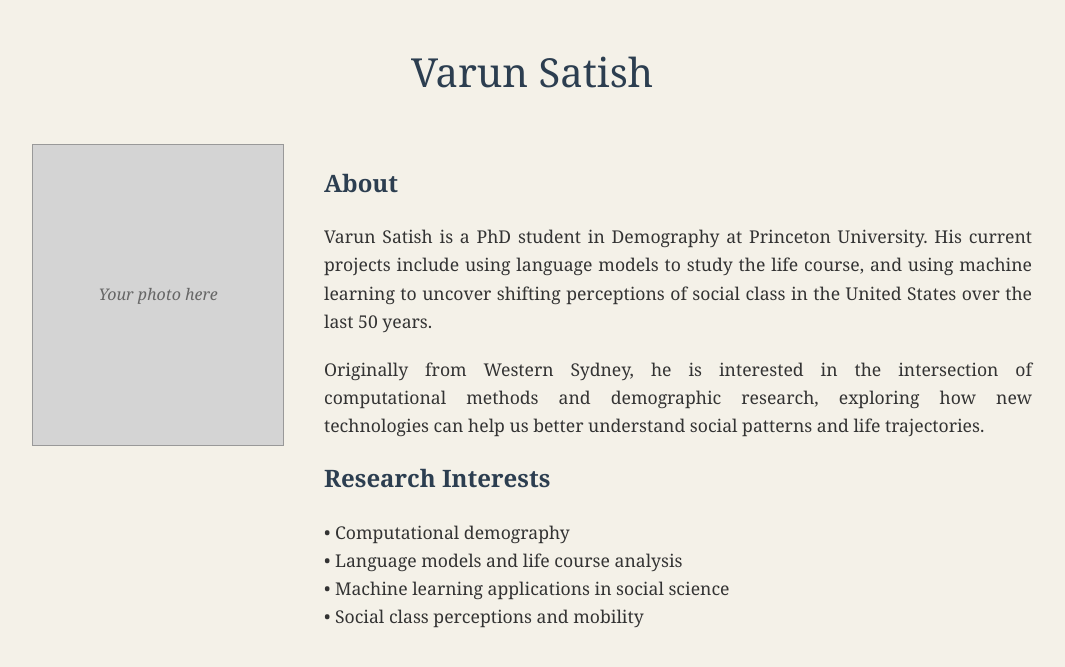
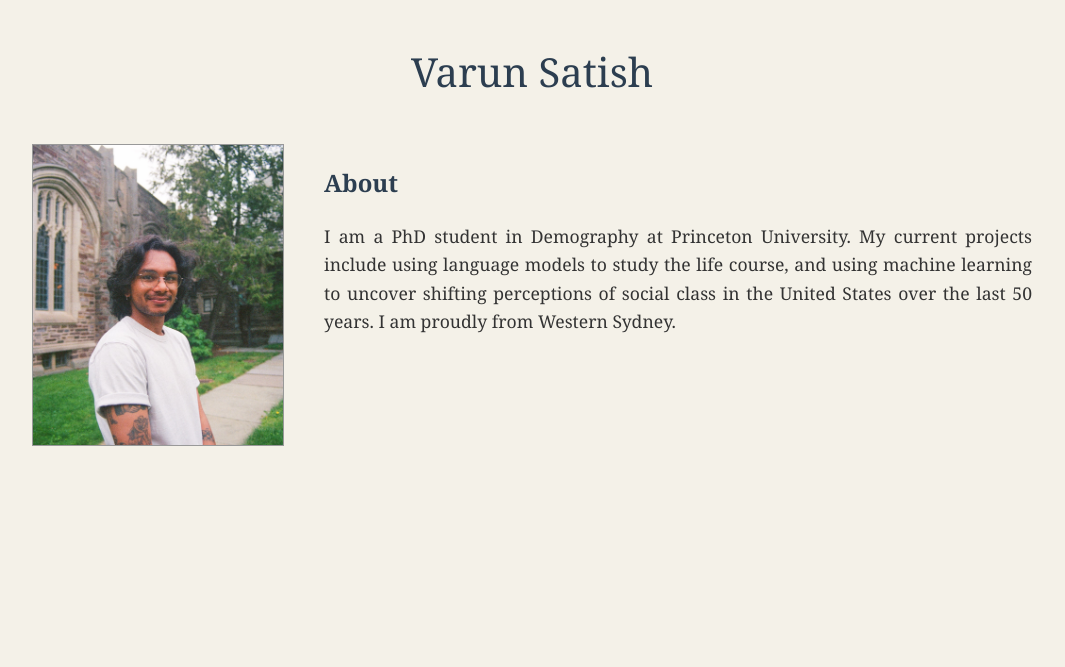
Before and after one commit to varunsatish/varunsatish.github.io, a Jekyll site: the page index.html, which Jekyll copies as it is, in a window 1280 px wide. Shown: the top 667 px of the page, without its empty margins (108-1173 px from the left). Built offline with Jekyll 4.4.1, drawn with Linux system fonts in a browser that asks for light colours.

Commit message:
Update index.html

```diff
--- a/index.html
+++ b/index.html
@@ -96,21 +96,16 @@
         <div class="content">
             <div class="photo-section">
                 <div class="photo">
-                    Your photo here
+                    <img src="assets/website_photo.JPG" alt="Varun Satish" style="width: 100%; height: 100%; object-fit: cover;">
                 </div>
             </div>
 
             <div class="bio-section">
                 <h2>About</h2>
-                <p>Varun Satish is a PhD student in Demography at Princeton University. His current projects include using language models to study the life course, and using machine learning to uncover shifting perceptions of social class in the United States over the last 50 years.</p>
+                <p>I am a PhD student in Demography at Princeton University. My current projects include using language models to study the life course, and using machine learning to uncover shifting perceptions of social class in the United States over the last 50 years. I am proudly from Western Sydney.</p>
 
-                <p>Originally from Western Sydney, he is interested in the intersection of computational methods and demographic research, exploring how new technologies can help us better understand social patterns and life trajectories.</p>
+                <p></p>
 
-                <h2>Research Interests</h2>
-                <p>• Computational demography<br>
-                • Language models and life course analysis<br>
-                • Machine learning applications in social science<br>
-                • Social class perceptions and mobility</p>
             </div>
         </div>
     </div>
```
